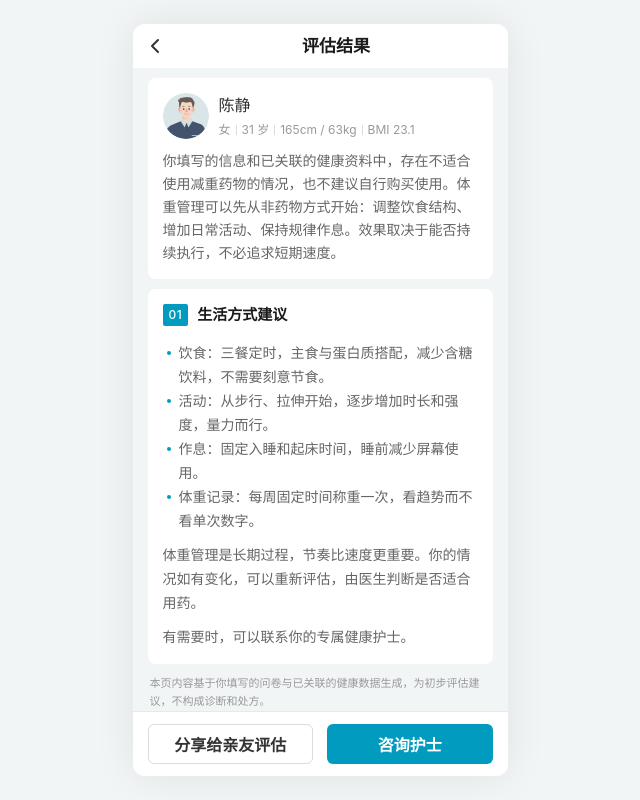
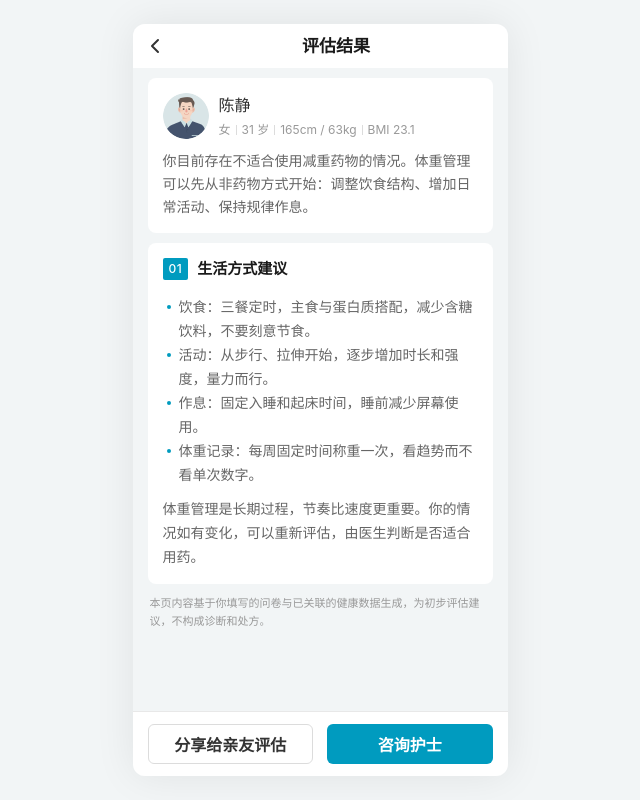
Before and after one commit to lipulin222/health-subscription-demo, a plain HTML site: page 1120/weight-management/Assessment-report/no-indication.html in a window 1280 px wide. Shown: the whole page, without its empty margins (320-960 px from the left). Drawn offline with Linux system fonts and the light colour scheme.

Commit message:
兜底页文案定稿：简化导语、统一生活方式四条与结尾

```diff
--- a/1120/weight-management/Assessment-report/no-indication.html
+++ b/1120/weight-management/Assessment-report/no-indication.html
@@ -225,20 +225,19 @@ body { display:flex; justify-content:center; min-height:100vh; }
             </span>
           </div>
         </div>
-        <span class="hero__hint">你填写的信息和已关联的健康资料中，存在不适合使用减重药物的情况，也不建议自行购买使用。体重管理可以先从非药物方式开始：调整饮食结构、增加日常活动、保持规律作息。效果取决于能否持续执行，不必追求短期速度。</span>
+        <span class="hero__hint">你目前存在不适合使用减重药物的情况。体重管理可以先从非药物方式开始：调整饮食结构、增加日常活动、保持规律作息。</span>
       </section>
 
       <section class="mod card">
         <div class="mod__h mod__h--static"><span class="mod__no">01</span><span class="mod__t">生活方式建议</span></div>
         <div class="mod__b"><div class="mod__b-in">
           <ul class="ul">
-            <li><b>饮食</b>：三餐定时，主食与蛋白质搭配，减少含糖饮料，不需要刻意节食。</li>
+            <li><b>饮食</b>：三餐定时，主食与蛋白质搭配，减少含糖饮料，不要刻意节食。</li>
             <li><b>活动</b>：从步行、拉伸开始，逐步增加时长和强度，量力而行。</li>
             <li><b>作息</b>：固定入睡和起床时间，睡前减少屏幕使用。</li>
             <li><b>体重记录</b>：每周固定时间称重一次，看趋势而不看单次数字。</li>
           </ul>
           <p>体重管理是长期过程，节奏比速度更重要。你的情况如有变化，可以重新评估，由医生判断是否适合用药。</p>
-          <p>有需要时，可以联系你的专属健康护士。</p>
         </div></div>
       </section>
 
```
